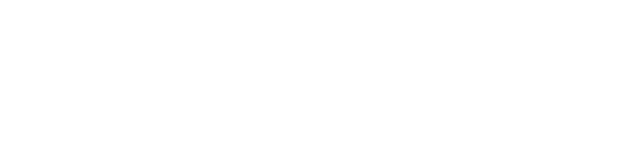
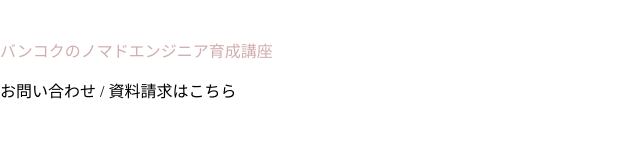
Before and after one commit to nnaoi/lp-isara, a website: page index.html in a window 1280 px wide. Shown: the whole page, without its empty margins (0-640 px from the left). Drawn offline with nearby package versions, Linux system fonts and the light colour scheme.

Commit message:
add: sass environment
node-sassとnodemonで対応。今後github actionsしたい

```diff
--- a/index.html
+++ b/index.html
@@ -5,7 +5,18 @@
     <meta name="viewport" content="width=device-width, initial-scale=1.0">
     <meta http-equiv="X-UA-Compatible" content="ie=edge">
     <title>iSara[イサラ]｜バンコクのノマドエンジニア育成講座</title>
+    <link href="https://unpkg.com/sanitize.css" rel="stylesheet" />
+    <link href="./css/styles.css" rel="stylesheet" />
 </head>
 <body>
+    <header>
+        <nav>
+            <div class="header-logo-wrapper">
+                <img>
+                <p class="header-logo-sub">バンコクのノマドエンジニア育成講座</p>
+            </div>
+            <div class="header-contactus">お問い合わせ / 資料請求はこちら</div>
+        </nav>
+    </header>
 </body>
 </html>
--- /dev/null
+++ b/scss/styles.scss
@@ -0,0 +1,3 @@
+.header-logo-sub {
+    color: #d1aeae;
+}
```
Also changed, not shown: package.json (added, +26 -0 lines), css/styles.css, 2 other files.
